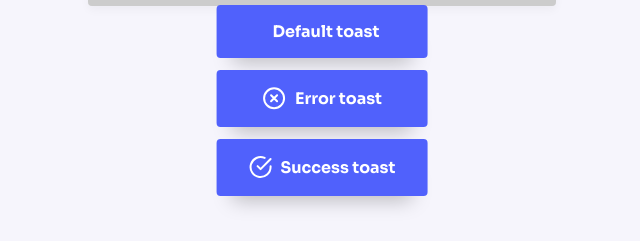
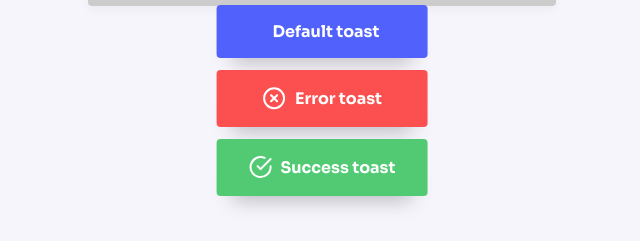
Before and after one commit to EnanDorta/my-contact-web, a React (Create React App) app: page /edit/1 in a window 1280 px wide. Shown: the part 556-797 px from the top of the page, without its empty margins (318-958 px from the left). Built offline with nearby package versions, Linux system fonts and the light colour scheme; no server answers.

Commit message:
feat: add variants in toast message

```diff
--- a/src/components/Toast/ToastMessage/index.tsx
+++ b/src/components/Toast/ToastMessage/index.tsx
@@ -9,7 +9,7 @@
 
 const ToastMessage = ({ text, type = "default" }: ToastMessageProps) => {
   return (
-    <Container>
+    <Container type={type}>
       {type === "success" && <img src={CheckCircle} alt="CheckX" />}
 
       {type === "danger" && <img src={Xcircle} alt="x" />}
--- a/src/components/Toast/ToastMessage/styles.ts
+++ b/src/components/Toast/ToastMessage/styles.ts
@@ -1,8 +1,24 @@
-import styled from "styled-components";
+import styled, { css } from "styled-components";
 
-export const Container = styled.div`
+interface ContainerProps {
+  type: "default" | "success" | "danger";
+}
+
+const containerVariants = {
+  default: css`
+    background: ${({ theme }) => theme.colors.primary.main};
+  `,
+  success: css`
+    background: ${({ theme }) => theme.colors.success.main};
+  `,
+  danger: css`
+    background: ${({ theme }) => theme.colors.danger.main};
+  `,
+};
+
+export const Container = styled.div<ContainerProps>`
   padding: 16px 32px;
-  background: ${({ theme }) => theme.colors.primary.main};
+
   color: #fff;
   border-radius: 4px;
   box-shadow: 0px 20px 20px -16px rgba(0, 0, 0, 0.25);
@@ -14,6 +30,8 @@
     margin-top: 12px;
   }
 
+  ${({ type }) => containerVariants[type] || containerVariants.default}
+
   strong {
     margin-left: 8px;
   }
--- a/src/style/themes/default.ts
+++ b/src/style/themes/default.ts
@@ -1,25 +1,29 @@
 /* eslint-disable */
 export default {
   colors: {
-    background: '#F6F5FC',
+    background: "#F6F5FC",
 
     primary: {
-      lighter: '#E0E3FF',
-      light: '#6674F4',
-      main: '#5061FC',
-      dark: '#3346F0',
+      lighter: "#E0E3FF",
+      light: "#6674F4",
+      main: "#5061FC",
+      dark: "#3346F0",
     },
 
     danger: {
-      light: '#F97171',
-      main: '#FC5050',
-      dark: '#F63131',
+      light: "#F97171",
+      main: "#FC5050",
+      dark: "#F63131",
+    },
+
+    success: {
+      main: "#51CA73",
     },
 
     gray: {
-      900: '#222222',
-      200: '#BCBCBC',
-      100: '#E6E6E6',
-    }
-  }
-}
+      900: "#222222",
+      200: "#BCBCBC",
+      100: "#E6E6E6",
+    },
+  },
+};
```
